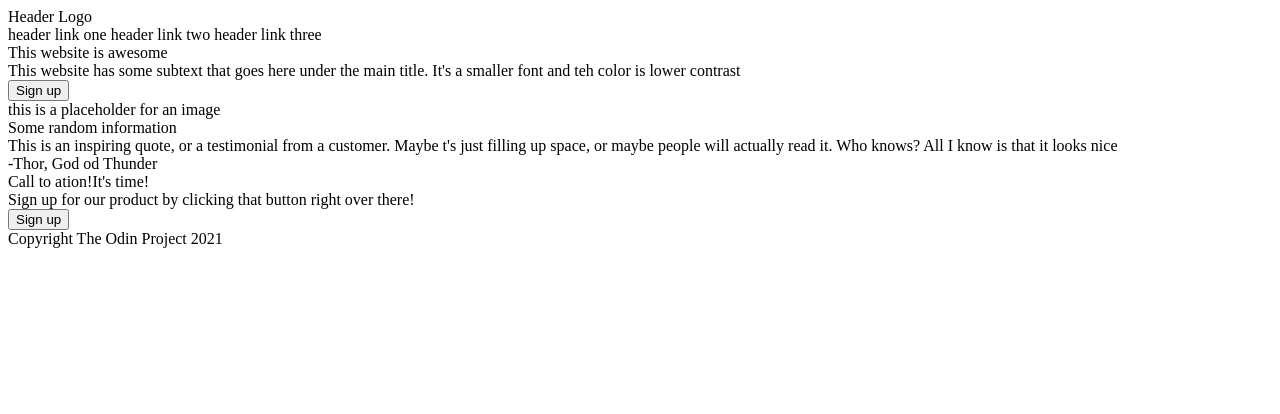
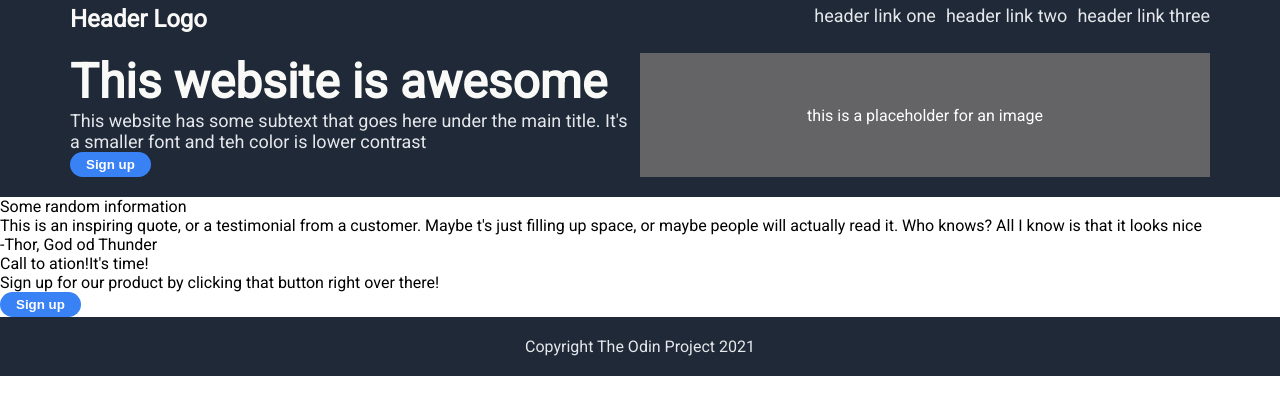
Before and after one commit to uchennaa/landing_page, a plain HTML site: page index.html in a window 1280 px wide. Drawn offline with Linux system fonts and the light colour scheme.

Commit message:
Add css for header and footer

```diff
--- a/index.html
+++ b/index.html
@@ -19,7 +19,7 @@
                 </div>
             </div>
             <div class="lower-header">
-                <div class="awesome">
+                <div class="hero">
                     <div class="titleone">This website is awesome</div>
                     <div class="textone">This website has some subtext that goes here under the main title. It's a smaller font and teh color is lower contrast</div>
                     <button>Sign up</button>
@@ -28,10 +28,10 @@
             </div>
 
         </div>
-
+        <div class="middle">
             <div class="information">
-            <dic class="titletwo">Some random information</dic>
-            <div class="four">
+                <div class="titletwo">Some random information</div>
+                <div class="cards">
                     <div class="card">
                         <div class="square"></div>
                         <div class="line"></div>
@@ -66,7 +66,7 @@
 
                 </div>
             </div>
-
+        </div>
         <div class="footer">
             Copyright The Odin Project 2021
         </div>
--- a/style.css
+++ b/style.css
@@ -1,3 +1,81 @@
-header {
+/* Roboto font*/
+@import url('https://fonts.googleapis.com/css2?family=Roboto&display=swap');
 
+body {
+    font-family: Roboto, sans-serif;
+    display: flex;
+    flex-direction: column;
+    min-height: 100vh;
+    margin: 0;
 }
+.header {
+    background-color: #1F2937;
+    display: flex;
+    flex-direction: column;
+}
+
+.upper-header {
+    display: flex;
+    justify-content: space-between;
+    padding: 5px 70px 20px 70px;
+}
+
+.logo {
+    color: #F9FAF8;
+    font-size: 24px;
+    font-weight: 700;
+}
+
+a, .textone {
+    font-size: 18px;
+    color: #E5E7EB;
+}
+
+.right-links {
+    display: flex;
+    gap: 10px;
+}
+
+.lower-header {
+    display: flex;
+    padding-left: 70px;
+    padding-right: 70px;
+    padding-bottom: 20px;
+}
+
+.hero {
+    flex: 1;
+}
+
+.placeholder {
+    flex: 1;
+    background-color: rgb(100, 100, 102);
+    display: flex;
+    align-items: center;
+    justify-content: center;
+    color: white;
+}
+
+.titleone {
+    color: #F9FAF8;
+    font-size: 48px;
+    font-weight: 900;
+}
+
+button {
+    background-color: #3882F6;
+    color: white;
+    font-weight: 600;
+    border-radius: 15px;
+    padding: 5px 16px;
+    border: #3882F6;
+}
+
+.footer {
+    background-color: #1F2937;
+    display: flex;
+    align-items: center;
+    justify-content: center;
+    padding: 20px;
+    color: #E5E7EB;
+}
```
Lines whose indentation alone changed are shown as unchanged.
